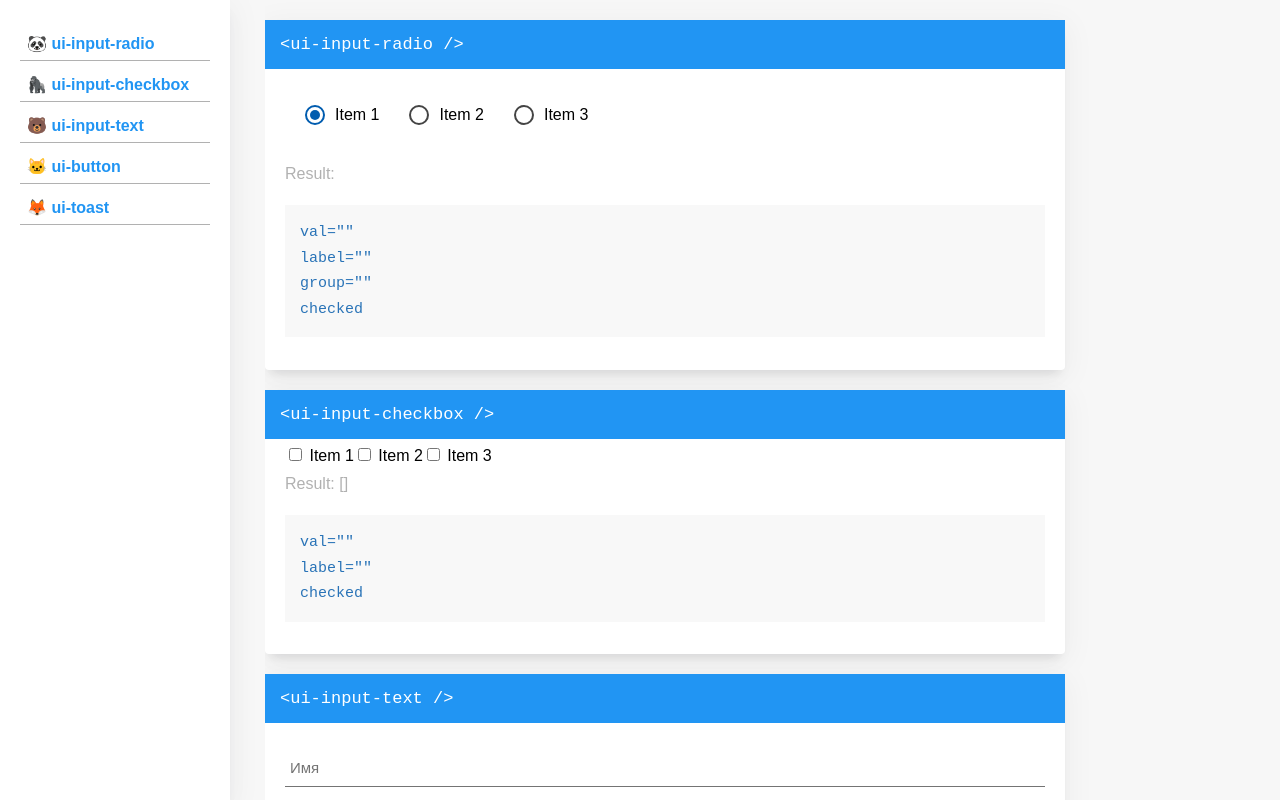
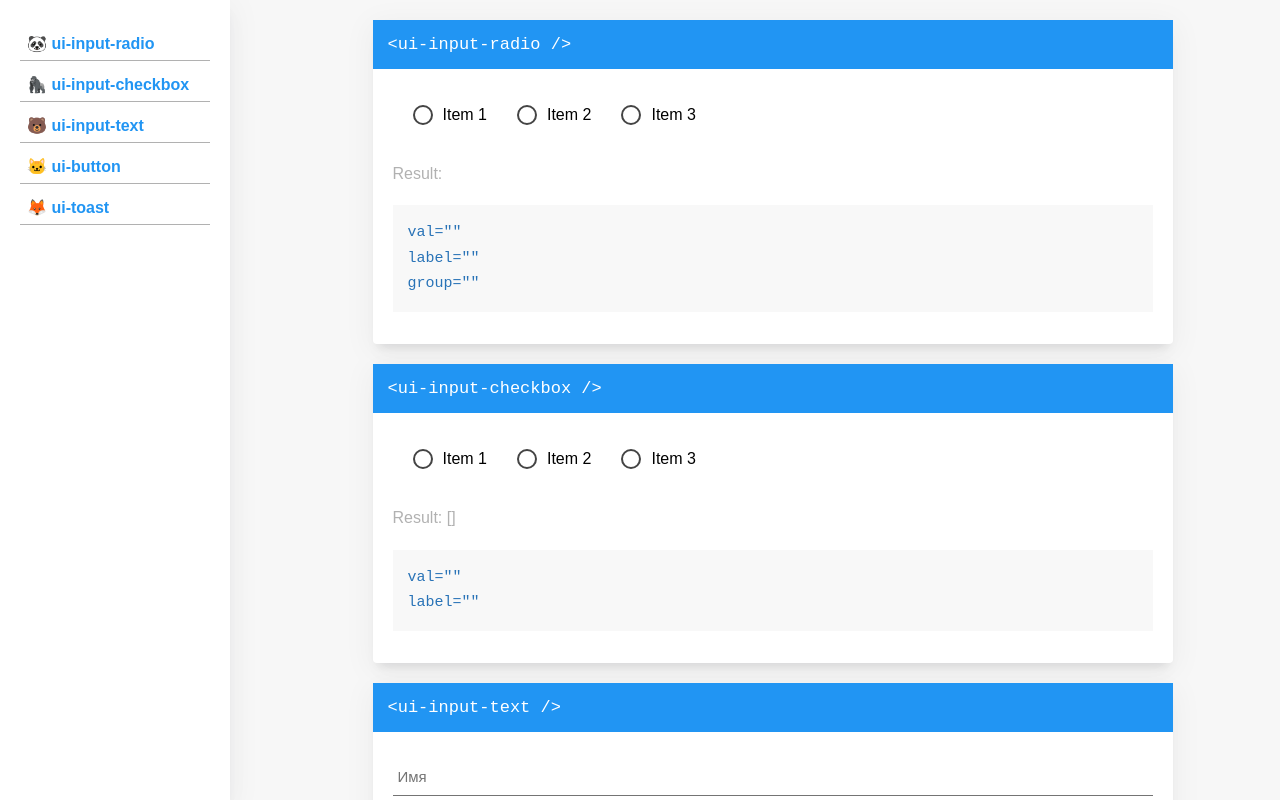
Before and after one commit to anton-sergeenkov/Vue-Uikit, a Vue app: page / in a window 1280 px wide. Built offline with nearby package versions, Linux system fonts and the light colour scheme.

Commit message:
checkbox

```diff
--- a/src/App.vue
+++ b/src/App.vue
@@ -112,7 +112,7 @@ h3 {
         flex-wrap: wrap;
         position: relative;
         max-width: 800px;
-        margin: 20px 0px;
+        margin: 20px auto;
         padding: 55px 20px 20px 20px;
         border-radius: .25rem;
         background: #fff;
--- a/src/components/ui-wrapper/WrapperInputCheckbox.vue
+++ b/src/components/ui-wrapper/WrapperInputCheckbox.vue
@@ -2,7 +2,7 @@
     <div class="wrapper-components">
         <h1>&lt;ui-input-checkbox /&gt;</h1>
 
-        <ui-input-checkbox v-model="picked" val="item1" label="Item 1" checked />
+        <ui-input-checkbox v-model="picked" val="item1" label="Item 1" />
         <ui-input-checkbox v-model="picked" val="item2" label="Item 2" />
         <ui-input-checkbox v-model="picked" val="item3" label="Item 3" />
 
@@ -10,8 +10,7 @@
 
         <h2>
             val="" <br>
-            label="" <br>
-            checked
+            label=""
         </h2>
     </div>
 </template>
@@ -27,5 +26,7 @@ export default {
 </script>
 
 <style>
-
+.component-ui-input-checkbox {
+    margin: 20px 10px;
+}
 </style>
--- a/src/components/ui-wrapper/WrapperInputRadio.vue
+++ b/src/components/ui-wrapper/WrapperInputRadio.vue
@@ -2,7 +2,7 @@
     <div class="wrapper-components">
         <h1>&lt;ui-input-radio /&gt;</h1>
 
-        <ui-input-radio v-model="picked" val="item1" label="Item 1" group="1" checked />
+        <ui-input-radio v-model="picked" val="item1" label="Item 1" group="1" />
         <ui-input-radio v-model="picked" val="item2" label="Item 2" group="1" />
         <ui-input-radio v-model="picked" val="item3" label="Item 3" group="1" />
 
@@ -11,8 +11,7 @@
         <h2>
             val="" <br>
             label="" <br>
-            group="" <br>
-            checked
+            group=""
         </h2>
     </div>
 </template>
--- a/src/components/ui/input-checkbox.vue
+++ b/src/components/ui/input-checkbox.vue
@@ -1,20 +1,19 @@
 <template>
-    <div class="my-check-box">
-        <label>
-            <input type="checkbox" :value="val" v-model="checked" @change="onChange" />
-            {{label}}
-        </label>
-    </div>
+    <label class="component-ui-input-checkbox">
+        <input
+            v-model="checked"
+            @change="onChange"
+            :value="val"
+            type="checkbox"
+        />
+        <div class="icon"></div>
+        {{label}}
+    </label>
 </template>
 
 <script>
 export default {
-    props: {
-        value:   { type: String },
-        val:     { type: String },
-        label:   { type: String },
-        checked: { type: Boolean }
-    },
+    props: ['value', 'val', 'label'],
     data () {
         return {
             checkedProxy: false
@@ -43,13 +42,13 @@ $color-primary: #005caf;
 $color-dark: #444444;
 $size: 20px;
 
-.component-ui-input-radio {
+.component-ui-input-checkbox {
     display: flex;
     align-items: center;
     cursor: pointer;
     user-select: none;
 }
-input[type="radio"] {
+input[type="checkbox"] {
     display: none;
     &:checked + .icon:after {
         content: '';
--- a/src/components/ui/input-radio.vue
+++ b/src/components/ui/input-radio.vue
@@ -4,9 +4,8 @@
             @input="$emit('input', $event.target.value)"
             :value="val"
             :name="'radio'+group"
-            :checked="checked"
             type="radio"
-        >
+        />
         <div class="icon"></div>
         {{label}}
     </label>
@@ -14,12 +13,7 @@
 
 <script>
 export default {
-    props: {
-        val:     { type: String },
-        label:   { type: String },
-        group:   { type: String },
-        checked: { type: Boolean }
-    }
+    props: ['val', 'label', 'group']
 }
 </script>
 
```
